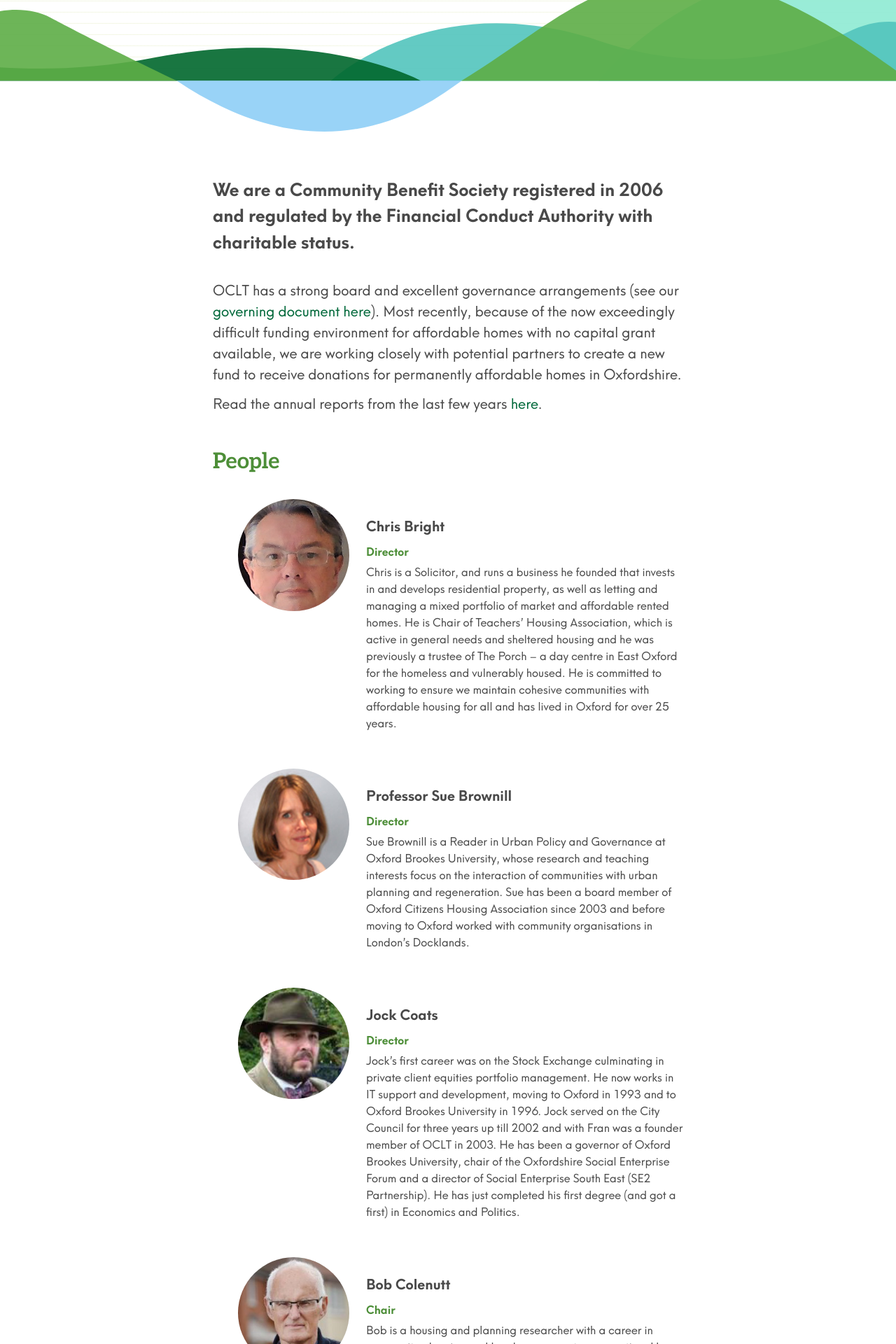
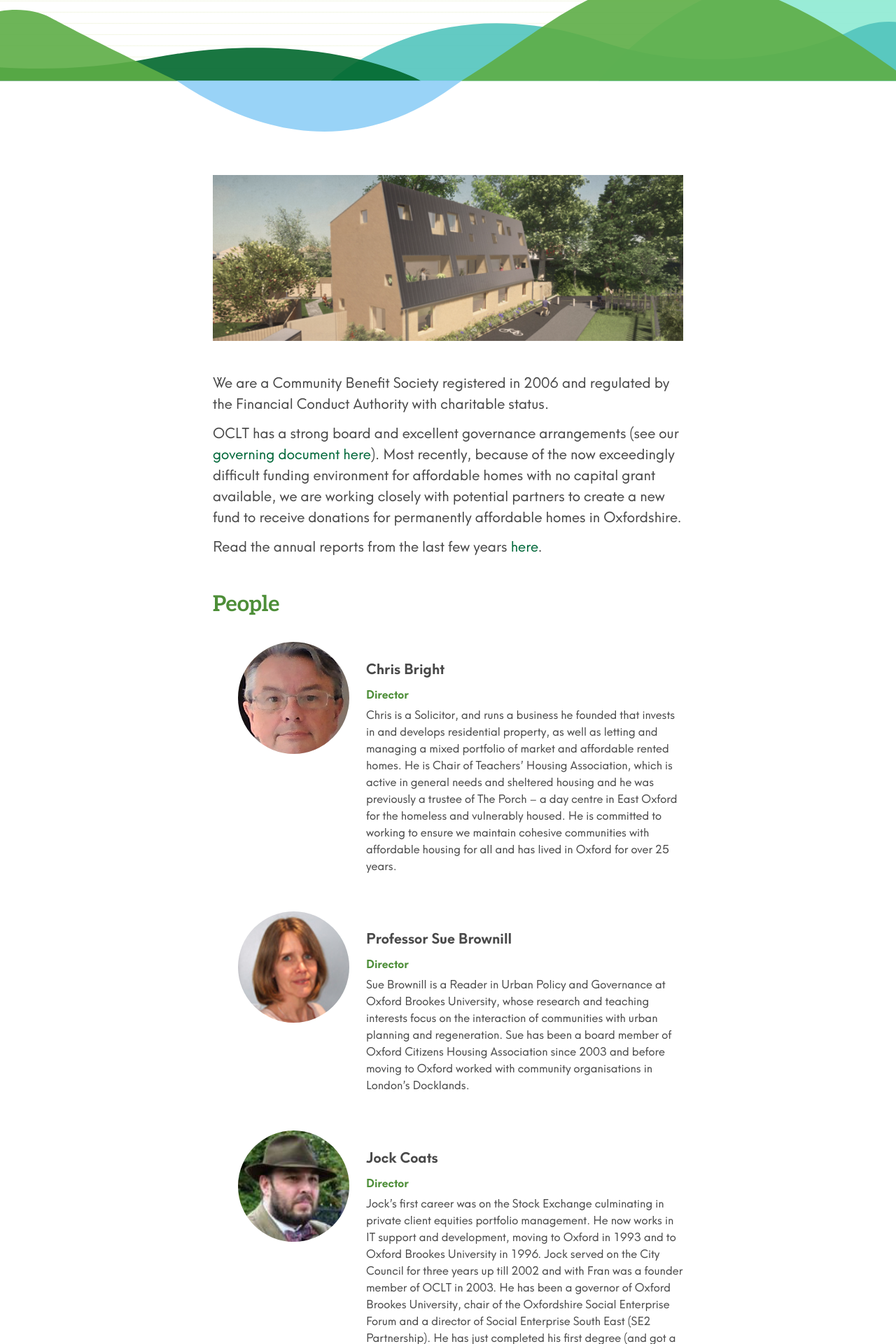
Before and after one commit to johnpuddephatt/oclt, a Jekyll site: the page built from _pages/about.md, in a window 1280 px wide. Shown: the part 357-2277 px from the top of the page at 70% size. Built offline with Jekyll 4.4.1, drawn with Linux system fonts in a browser that asks for light colours.

Commit message:
Update from Forestry.io Oxfordshire CLT created uploads/screen-shot-2021-03-17-at-15-58-10-768x431-1.png Oxfordshire CLT updated _pages/about.md

```diff
--- a/_pages/about.md
+++ b/_pages/about.md
@@ -1,11 +1,12 @@
 ---
 layout: page
 title: About us
-subtitle:
-  We’re committed to creating permanently-affordable homes in the city and
+subtitle: We’re committed to creating permanently-affordable homes in the city and
   county.
-permalink: /about/index.html
+permalink: "/about/index.html"
+
 ---
+![](/uploads/screen-shot-2021-03-17-at-15-58-10-768x431-1.png)
 
 We are a Community Benefit Society registered in 2006 and regulated by the Financial Conduct Authority with charitable status.
 
```
Also changed, not shown: uploads/screen-shot-2021-03-17-at-15-58-10-768x431-1.png (added).
